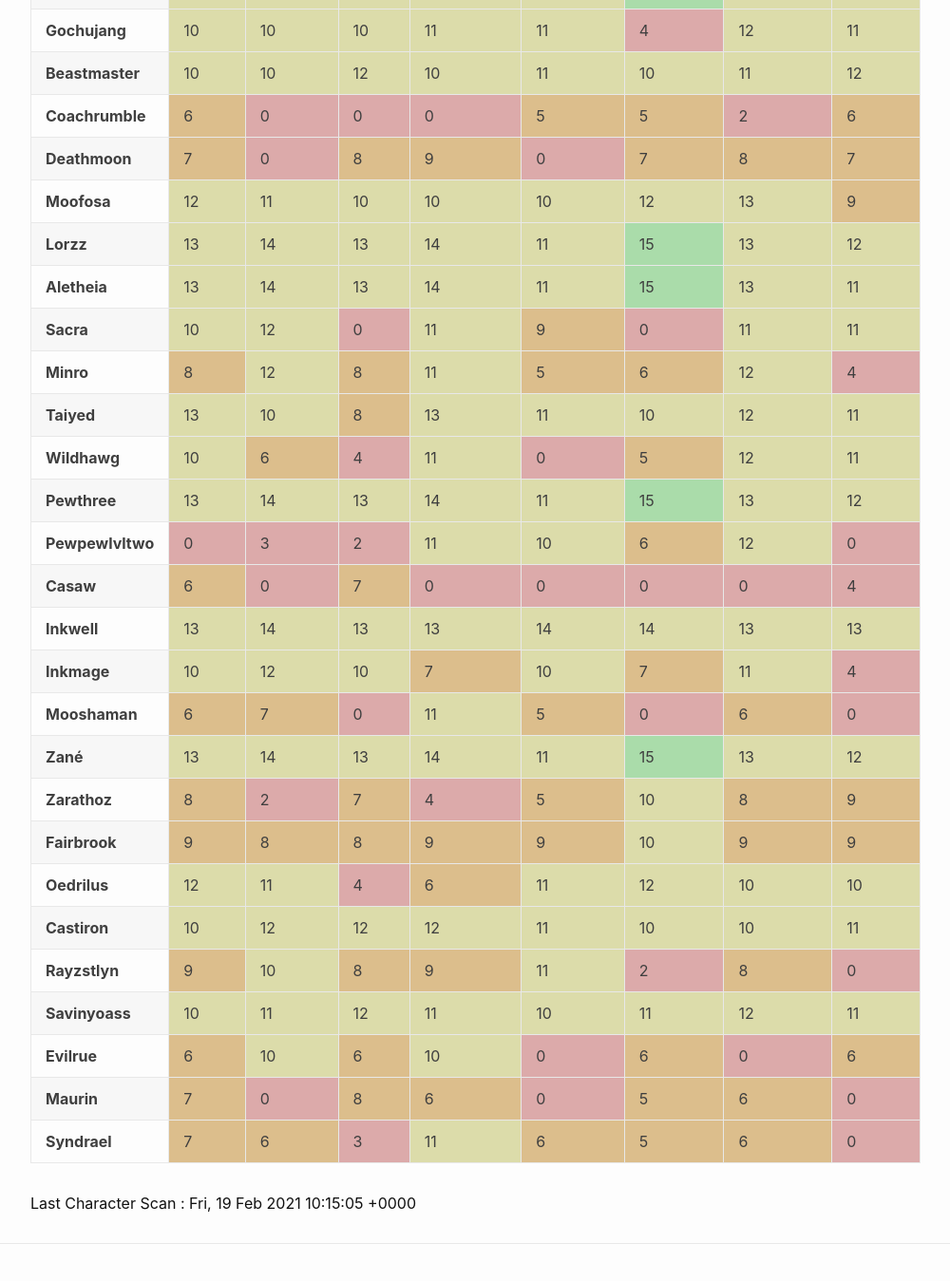
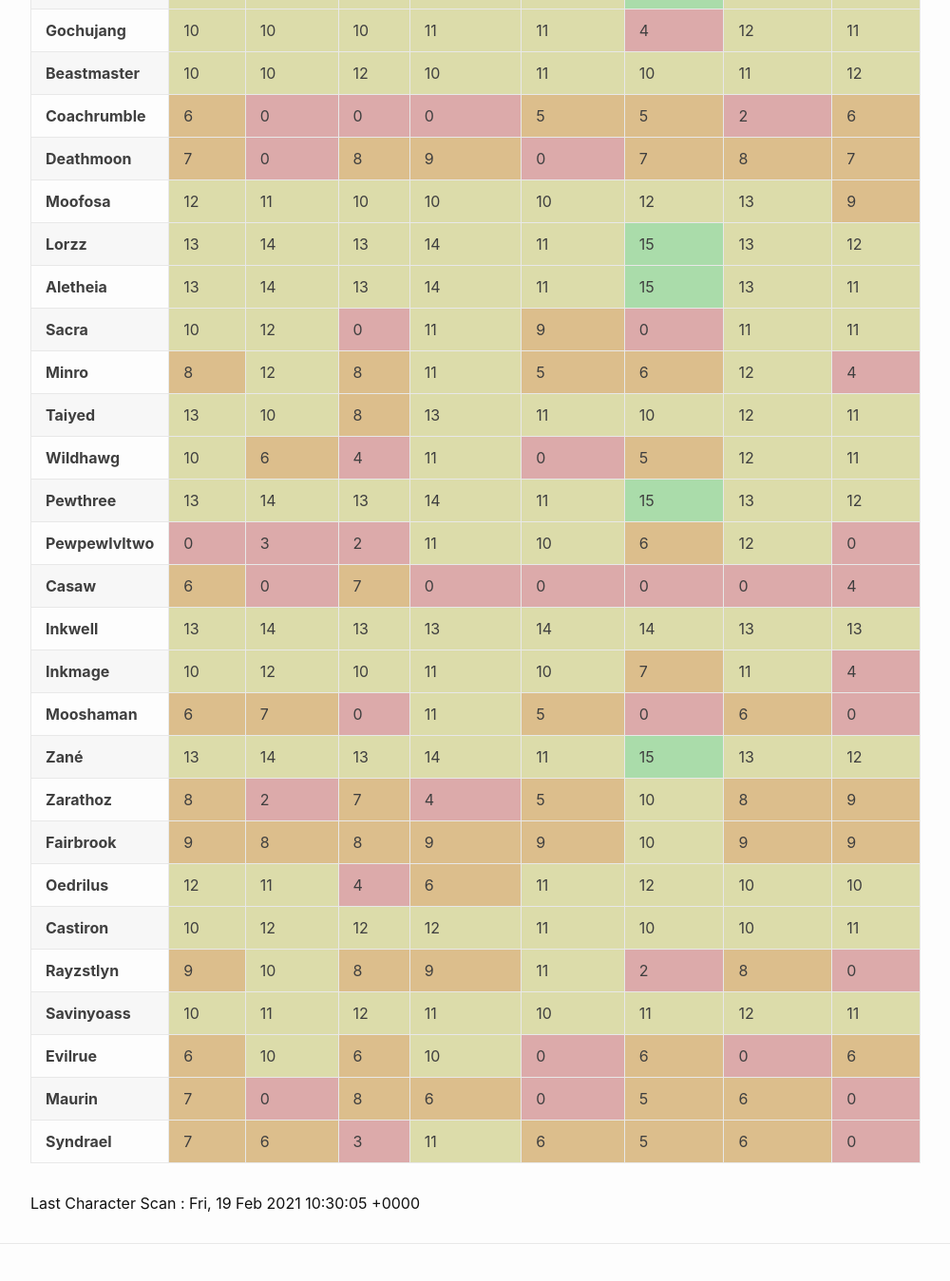
Before and after one commit to eldertribunal/keystonetracker, a Jekyll site: the page built from characters.md, in a window 1280 px wide and 1400 px high, scrolled down 341 px. Shown: the top 1349 px of the window at 95% size, without its empty margins (126-1126 px from the left). Built offline with Jekyll 4.4.1, drawn with Linux system fonts in a browser that asks for light colours.

Commit message:
auto scan Fri Feb 19 10:30:42 UTC 2021

```diff
--- a/_data/characters.json
+++ b/_data/characters.json
@@ -784,7 +784,7 @@
       },
       {
         "name": "Halls of Atonement",
-        "level": 7,
+        "level": 11,
         "id": 378
       },
       {
--- a/_data/scanned.json
+++ b/_data/scanned.json
@@ -1,3 +1,3 @@
 {
-  "timestamp": 1613729705
+  "timestamp": 1613730605
 }
```
